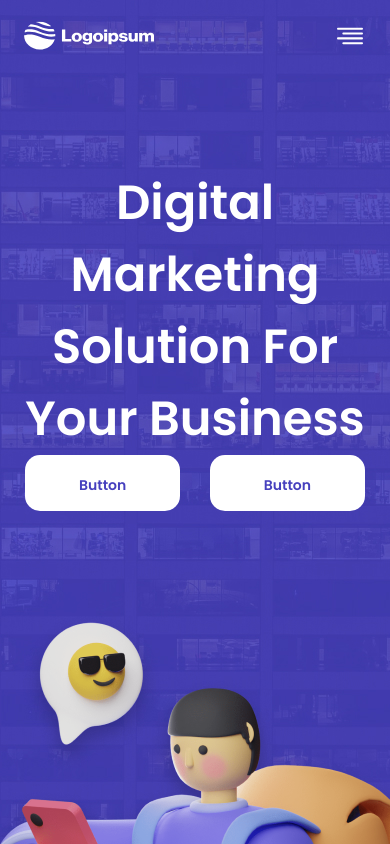
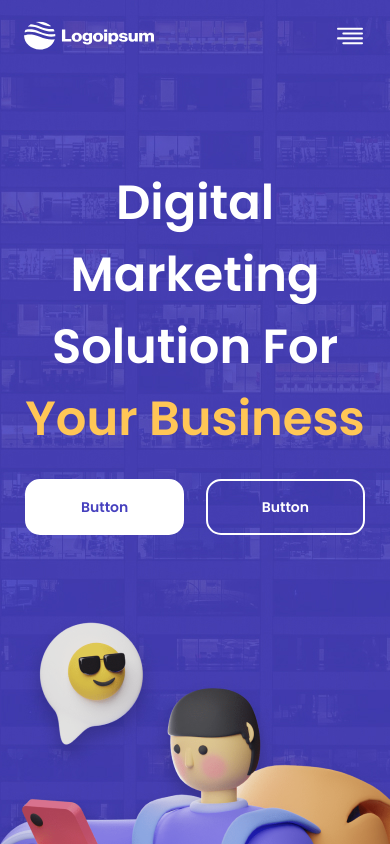
Before and after one commit to JonyNhoque/figma-study, a React (Create React App) app: page / in a window 390 px wide. Shown: the top 844 px of the page. Built offline with nearby package versions, Linux system fonts and the light colour scheme.

Commit message:
feat: update landing page mobile style.

```diff
--- a/src/components/Button/index.tsx
+++ b/src/components/Button/index.tsx
@@ -2,12 +2,15 @@ import React from "react";
 import S from './style'
 
 type TButton = {
-    buttonTitle: String,
+    theme?: string,
+    children: React.ReactNode
 }
 
-const Button = ({ buttonTitle }: TButton) => {
+const Button: React.FC<TButton> = ({ theme, children }) => {
+
+
     return (
-        <S.Button>{buttonTitle}</S.Button>
+        <S.Button theme={theme}>{children}</S.Button>
     )
 };
 
--- a/src/components/Button/style.ts
+++ b/src/components/Button/style.ts
@@ -2,12 +2,14 @@ import styled from "styled-components";
 
 const S = {
     Button: styled.button`
-    background-color: #fff;
-    color: #4640BE;
-    border: none;
+    box-sizing: border-box;
+    display: flex;
+    align-items: center;
+    padding: 6.5px 54px;
+    color: ${props => props.theme === 'transparent' ? '#FFF' : '#4640BE'};
+    background-color: ${props => props.theme === 'transparent' ? 'transparent' : "#FFF"};
     border-radius: 15px;
-    box-sizing: border-box;
-    padding: 6.5px 54px;
+    border: 2px solid #FFFFFF;
     font-family: 'Poppins';
     font-style: normal;
     font-weight: 600;
--- a/src/pages/Features/components/Card/style.ts
+++ b/src/pages/Features/components/Card/style.ts
@@ -1,4 +1,3 @@
-import { notDeepEqual } from "assert";
 import styled from "styled-components";
 
 const S = {
--- a/src/pages/Home/Hero/components/Headline/index.tsx
+++ b/src/pages/Home/Hero/components/Headline/index.tsx
@@ -4,13 +4,13 @@ import S from  './style'
 
 const Headline = () => {
     return(
-        <S.headline>
-            <S.text>Digital <br /> Marketing <br /> Solution For < br /> Your Business</S.text>
-            <S.buttonHolder>
-                <Button buttonTitle='Button'></Button>
-                <Button buttonTitle='Button'></Button>
-            </S.buttonHolder>
-        </S.headline>
+        <S.Headline>
+            <S.Text>Digital <br /> Marketing <br /> Solution For <S.TextAccent>Your Business</S.TextAccent></S.Text>
+            <S.ButtonHolder>
+                <Button>Button</Button>
+                <Button theme='transparent'>Button</Button>
+            </S.ButtonHolder>
+        </S.Headline>
     )
 }
 
--- a/src/pages/Home/Hero/components/Headline/style.ts
+++ b/src/pages/Home/Hero/components/Headline/style.ts
@@ -1,13 +1,16 @@
 import styled from 'styled-components';
 
 const S = {
-    headline: styled.div`
+    Headline: styled.div`
     height: 368px;
     width: 380px;
     margin: 117px auto 0;
+    display: flex;
+    flex-direction: column;
+    gap: 24px;
     `,
 
-    text: styled.h1`
+    Text: styled.h1`
     font-weight: 600;
     line-height: 72px;
     text-align: center;
@@ -15,7 +18,15 @@ const S = {
     font-size: 48px;
     `,
 
-    buttonHolder: styled.div`
+    TextAccent: styled.span`
+    font-weight: 600;
+    line-height: 72px;
+    text-align: center;
+    color: #FFC656;
+    font-size: 48px;
+    `,
+
+    ButtonHolder: styled.div`
     display: flex;
     box-sizing: border-box;
     padding: 0px 20px;
--- a/src/style.ts
+++ b/src/style.ts
@@ -1,5 +1,16 @@
 import styled from "styled-components";
 import { createGlobalStyle} from "styled-components";
+
+export const colors = {
+        primary: '#4640BE',
+        accent: `#FFC656`,
+
+        black: `#000000`,
+        gray: `#666666`,
+        white: `#FFFFFF`,
+
+        primaryLight: `#DBD9FF`,
+};
 
 const GlobalStyle = createGlobalStyle`
     * {
```
